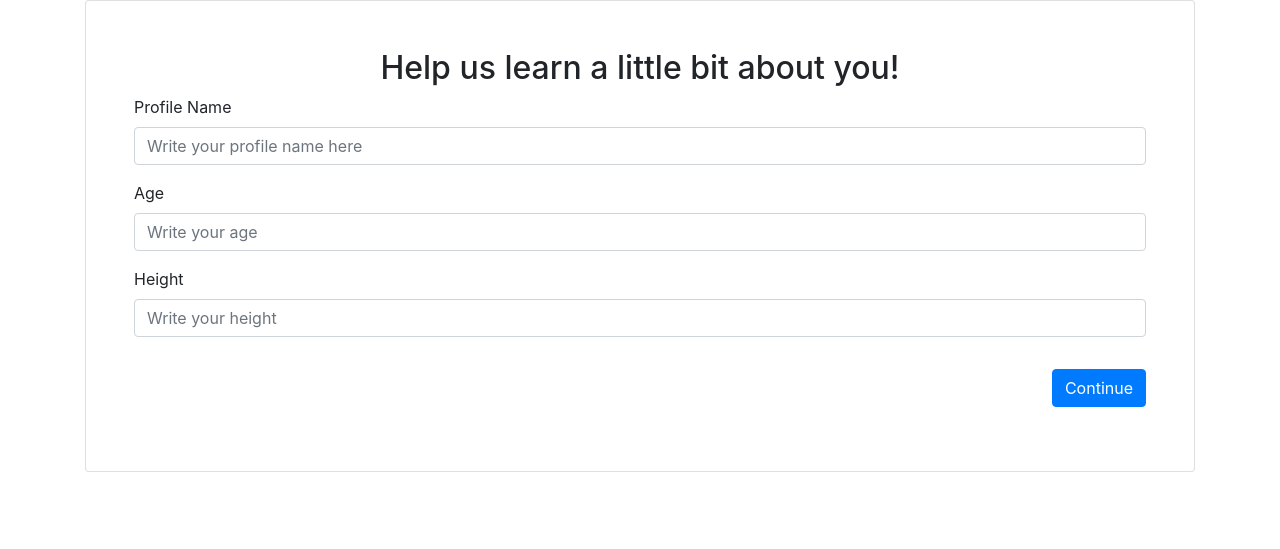
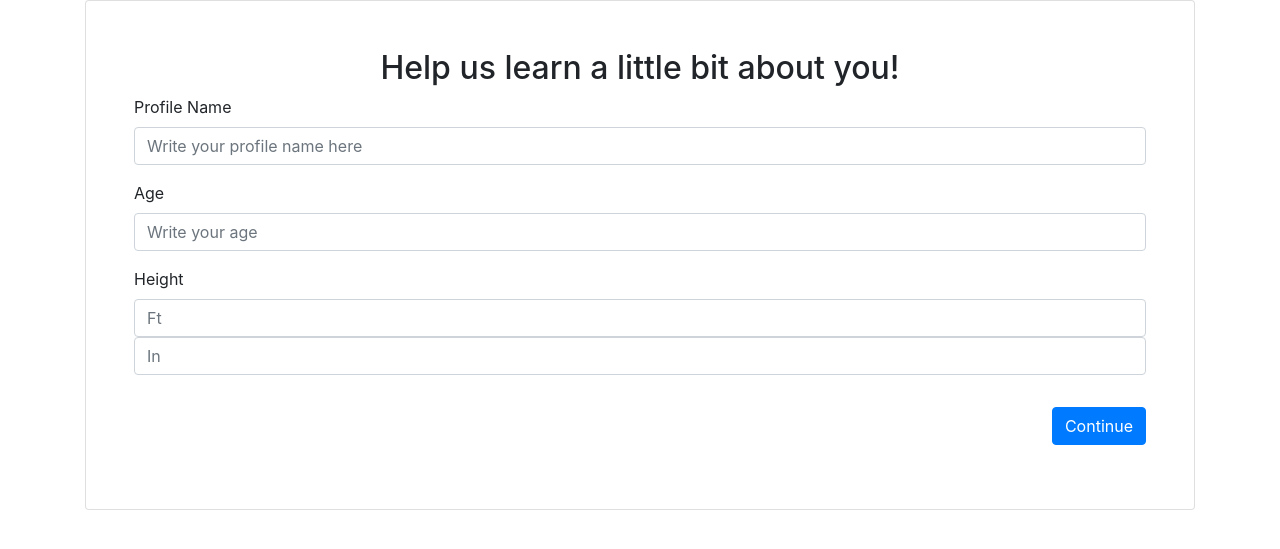
Before and after one commit to kimberlyvo21/Adv-Software-Project, a Django app: a page that uses social_app/templates/social_app/signup.html in a window 1280 px wide. Shown: the top 549 px of the page. Run offline with Django 3.2, Linux system fonts and the light colour scheme; data comes from the database, SQL or seed files in the repository; some libraries are stand-ins or nearby versions.

Commit message:
More Bug fixes

```diff
--- a/social_app/templates/social_app/signup.html
+++ b/social_app/templates/social_app/signup.html
@@ -33,7 +33,12 @@
 
         <div class="form-group">
           <label for="exampleFormControlTextarea1">Height</label>
-          <input type="number" class="form-control" id="height" name="height" placeholder="Write your height" min="1.0" step="0.1" max="10.0">
+          <div class="row g-2">
+          <div class="col-md">
+          <input type="number" class="form-control" id="heightfeet" name="heightfeet" placeholder="Ft" max="10">
+          <input type="number" class="form-control" id="heightinches" name="heightinches" placeholder="In" max="12">
+          </div>
+        </div>
         </div>
 
         <input class="btn btn-primary mt-3" style="float:right" type="submit" value="Continue">
--- a/social_app/views.py
+++ b/social_app/views.py
@@ -19,14 +19,20 @@ def ProfilePage(request, email):
     except(KeyError, User.DoesNotExist, Profile.DoesNotExist):
         name_p = ""
         age_p = ""
-        height_p = ""
-        time_p = ""
+        height_p = 0.0
+        heightft_p = 0
+        heightin_p = 0
         if request.method == 'GET':
             return render(request, 'social_app/signup.html')
         if request.method == 'POST':
             name_p = request.POST.get('name').lower()
             age_p = request.POST.get('age')
-            height_p = request.POST.get('height')
+            heightft_p = request.POST.get('heightfeet')
+            heightin_p = request.POST.get('heightinches')
+            if (int(heightin_p) > 9):
+                height_p = float(int(heightft_p) + (int(heightin_p)/100))
+            else:
+                height_p = float(int(heightft_p) + (int(heightin_p)/10))
             try:
                 Profile.objects.get(name=name_p)
             except(Profile.DoesNotExist):
```
